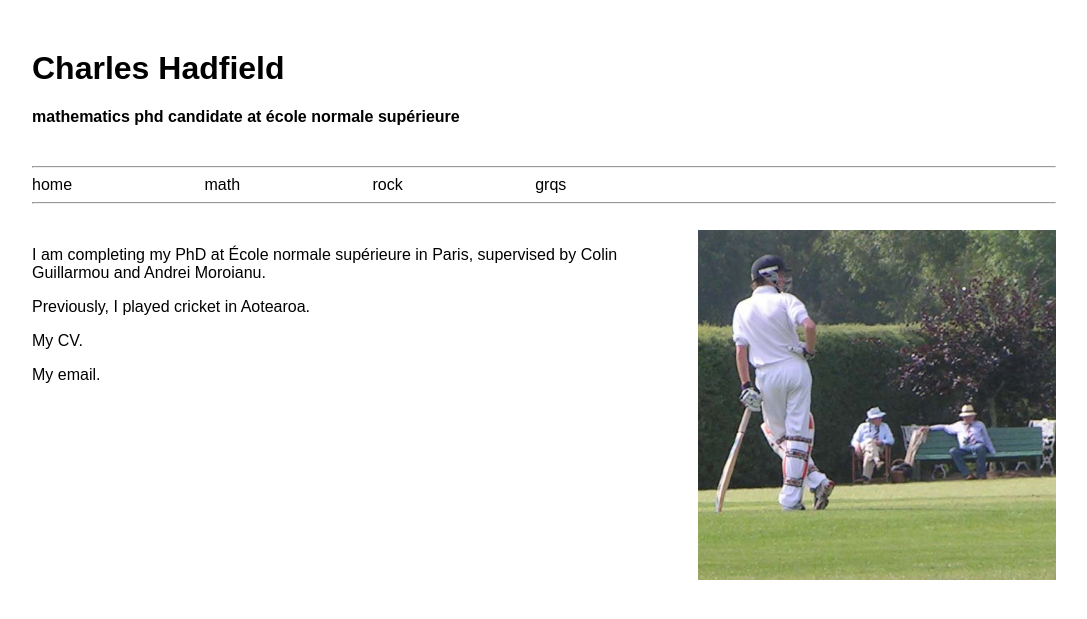
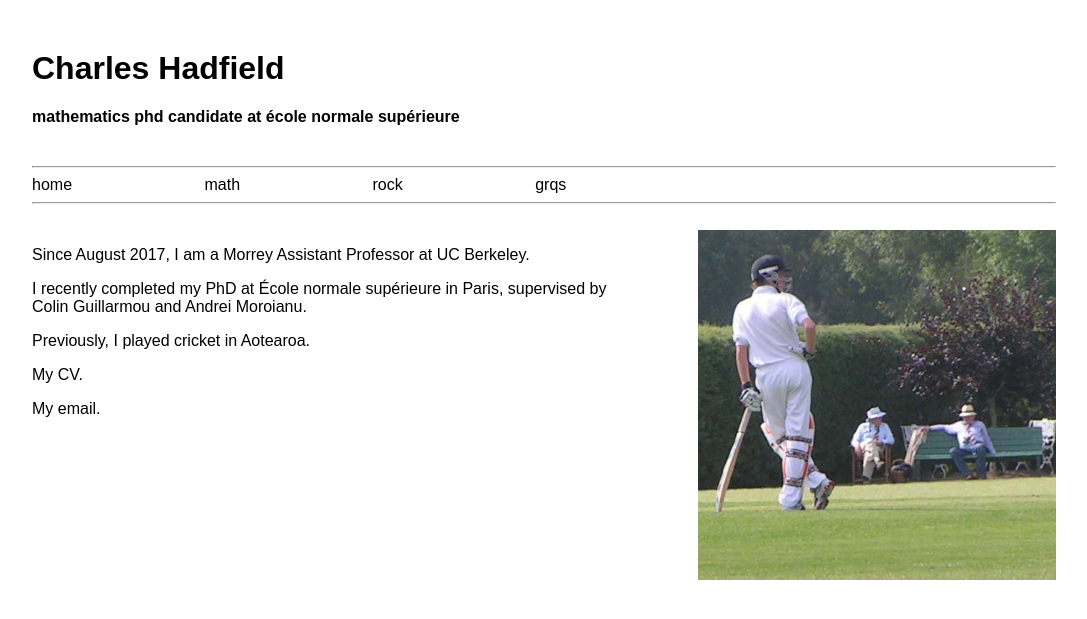
Before and after one commit to charleshadfield/charleshadfield.github.io, a Jekyll site: the page built from index.html, in a window 1280 px wide. Shown: the top 619 px of the page, without its empty margins (96-1183 px from the left). Built offline with Jekyll 4.4.1, drawn with Linux system fonts in a browser that asks for light colours.

Commit message:
post phd

```diff
--- a/index.html
+++ b/index.html
@@ -8,10 +8,15 @@ title: Charles Hadfield
 <div class="lhs">
 
 	<p>
-		I am completing my PhD at
+		Since August 2017, I am a Morrey Assistant Professor at
+		<a target="_blank" href="http://math.berkeley.edu">UC Berkeley</a>.
+	</p>
+
+	<p>
+		I recently completed my PhD at
 		<a target="_blank" href="http://www.ens.fr">École normale supérieure</a>
 		in Paris, supervised by
-		<a target="_blank" href="http://www.math.ens.fr/~guillarmou/">Colin Guillarmou</a>
+		<a target="_blank" href="http://www.math.u-psud.fr/~guillarmou/">Colin Guillarmou</a>
 		and
 		<a target="_blank" href="http://moroianu.perso.math.cnrs.fr">Andrei Moroianu</a>.
 	</p>
--- a/math/index.html
+++ b/math/index.html
@@ -74,6 +74,9 @@ title: math | Charles Hadfield
 			<a target="_blank" href="/pdf/dissertations/phd.pdf">
 			<i>Structures de Clifford paires et résonances quantiques</i>
 			</a>
+				<a target="_blank" href="/pdf/dissertations/expose.pdf>
+					<span style='font-size:0.8em'>[exposé]</span>
+				</a>
 			</br>
 			<span style='font-size:0.8em'>PhD thesis supervised by Colin Guillarmou and Andrei Moroianu</span>
 		</li>
```
Also changed, not shown: 3 other files.
